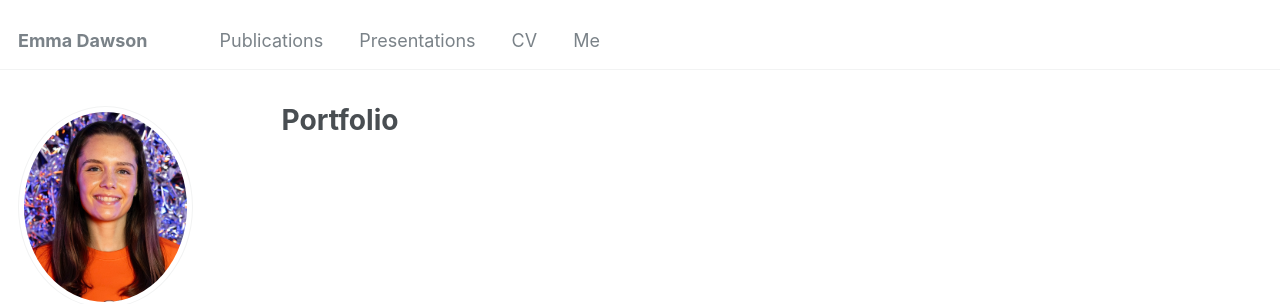
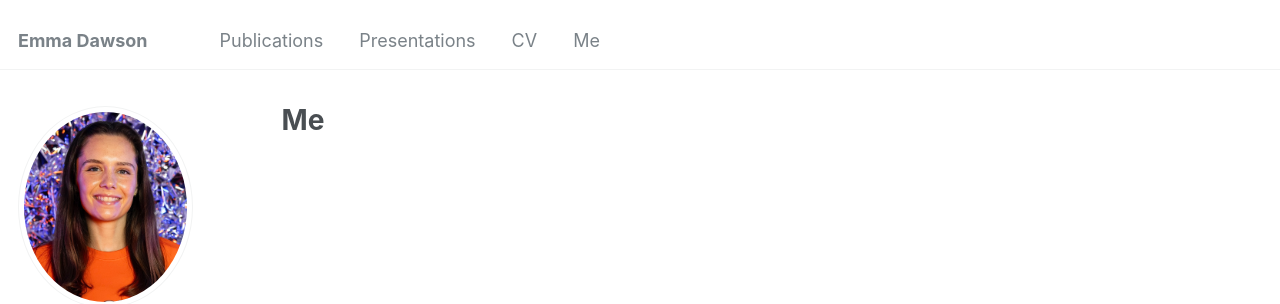
Before and after one commit to Emma-Dawson/Emma-Dawson.github.io, a Jekyll site: the page built from _pages/me.html, in a window 1280 px wide. Shown: the top 304 px of the page. Built offline with Jekyll 4.4.1, drawn with Linux system fonts in a browser that asks for light colours; some web fonts are replaced.

Commit message:
Update and rename portfolio.html to me.html

```diff
--- a/_pages/portfolio.html
+++ b/_pages/me.html
@@ -1,13 +1,13 @@
 ---
 layout: archive
-title: "Portfolio"
-permalink: /portfolio/
+title: "Me"
+permalink: /me/
 author_profile: true
 ---
 
 {% include base_path %}
 
 
-{% for post in site.portfolio %}
+{% for post in site.me %}
   {% include archive-single.html %}
 {% endfor %}
```
